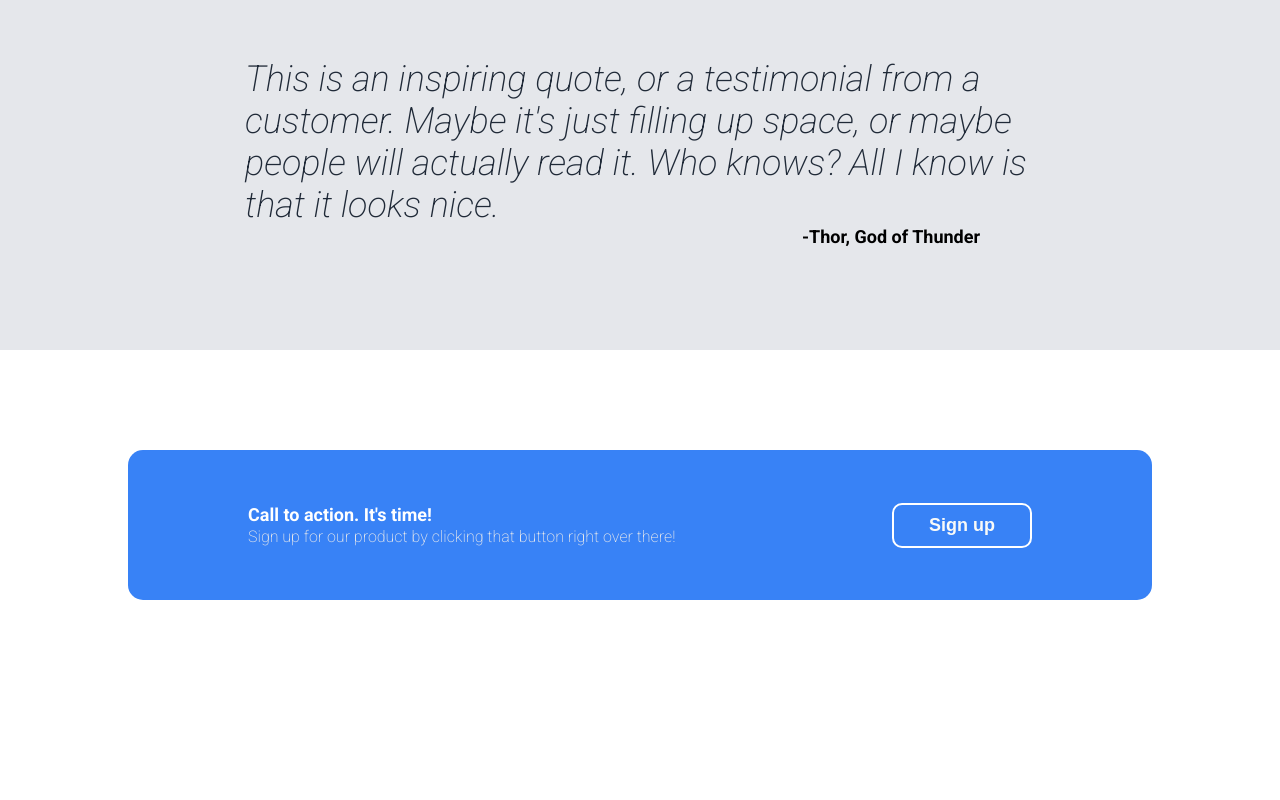
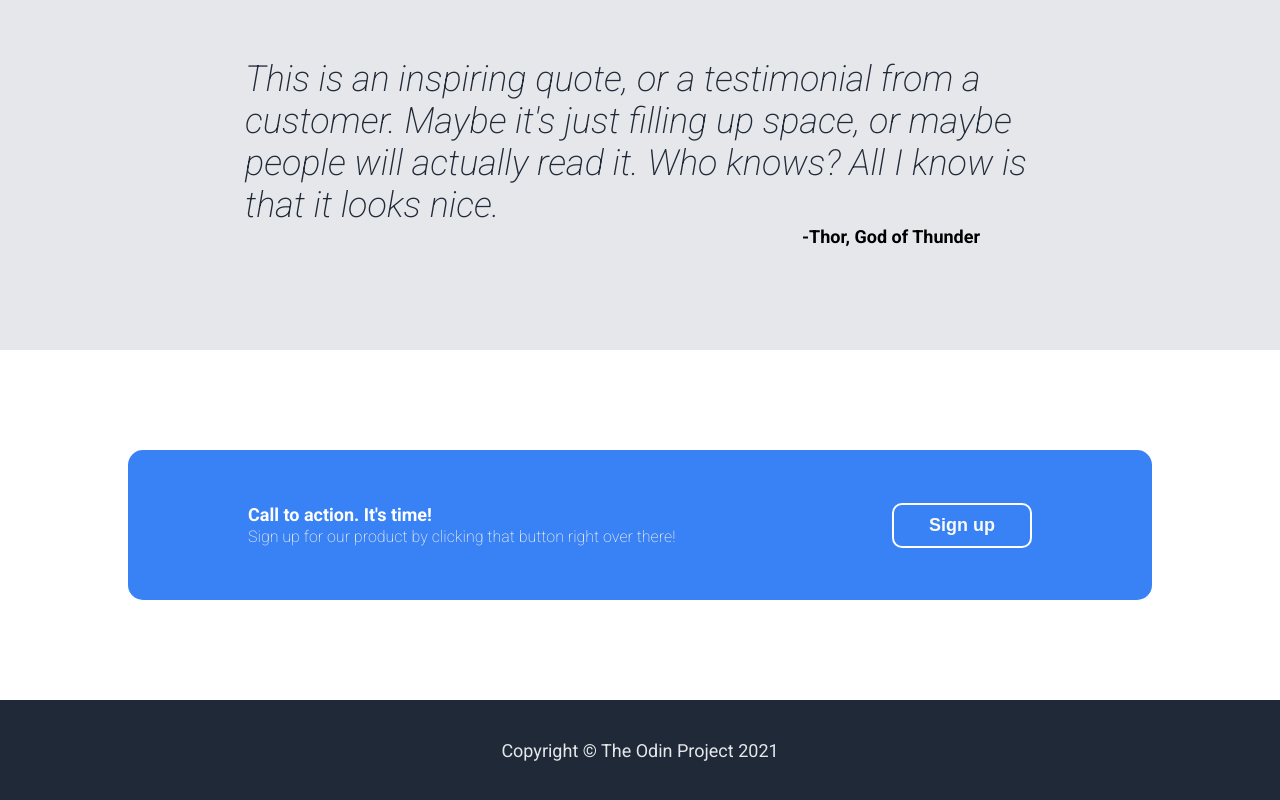
Before and after one commit to MindfulxMaker/odin-landing-page, a plain HTML site: page index.html in a window 1280 px wide. Shown: the part 1131-1931 px from the top of the page. Before the commit the page ends 1831 px from the top, so only its background shows below. Drawn offline with Linux system fonts and the light colour scheme.

Commit message:
Finish HTML and CSS of footer

```diff
--- a/index.html
+++ b/index.html
@@ -71,6 +71,10 @@
                 </div>
             </div>
         </section>
+
+        <footer>
+            <p>Copyright © The Odin Project 2021</p>
+        </footer>
     </div>
 
 
--- a/styles.css
+++ b/styles.css
@@ -69,6 +69,7 @@ a {
 
 .hero-content p,
 .info-item p,
+footer p,
 a {
     font-size: 18px;
     color: #E5E7EB;
@@ -182,7 +183,15 @@ h2 {
     font-size: 16px;
     margin-top: 2px;
 }
+
 .cta-right button {
     border: 2px solid white;
     margin: 0;
 }
+
+footer {
+    height: 100px;
+    display: flex;
+    align-items: center;
+    justify-content: center;
+}
```
